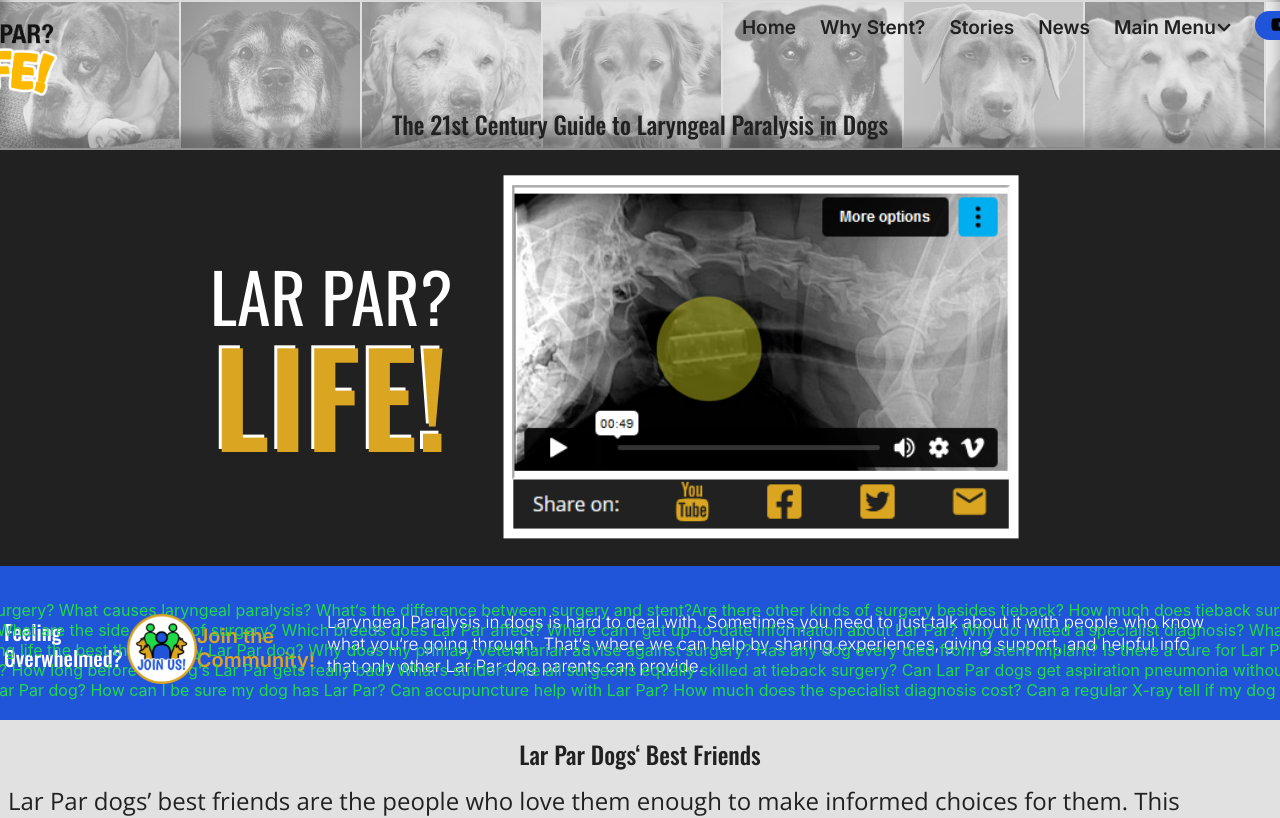
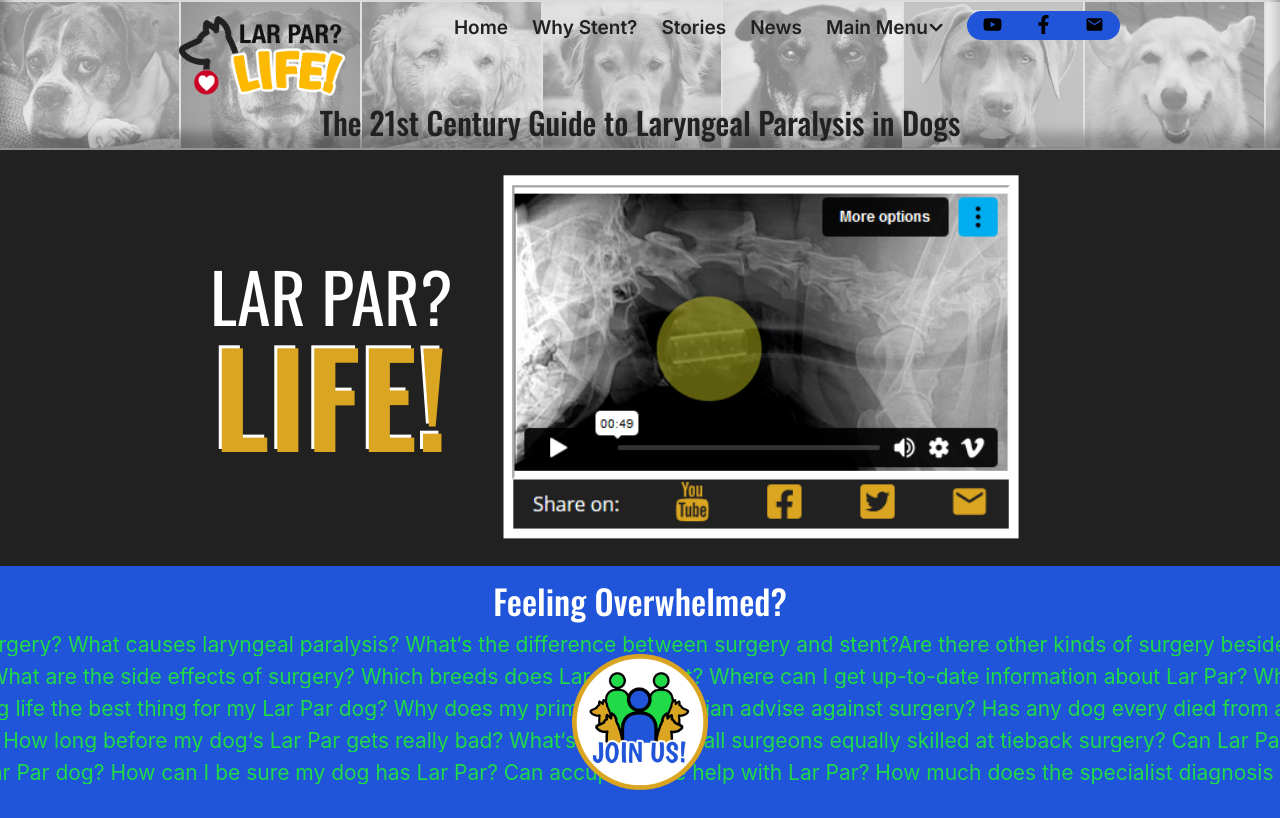
Before and after one commit to vanadu/lpl-2024, a Next.js app: page / in a window 1280 px wide. Shown: the top 818 px of the page. Built offline with nearby package versions, Linux system fonts and the light colour scheme; a web font is replaced by a local one.

Commit message:
2024.11.22 Adjust header slug font sizes

```diff
--- a/src/pages/index.js
+++ b/src/pages/index.js
@@ -72,6 +72,12 @@ const Home = ( {posts}) => {
 
       <section className={styles.section}>
         <div className={styles.section_content}>
+
+
+          <div className={styles.community_content}>
+
+
+
             <div className={styles.community}>
               <h2 className={styles.community_heading}>Feeling Overwhelmed?</h2>
 
@@ -90,6 +96,10 @@ const Home = ( {posts}) => {
               <div className={styles.community_text}>
                 <p>Laryngeal Paralysis in dogs is hard to deal with. Sometimes you need to just talk about it with people who know what you&lsquo;re going through. That&lsquo;s where we can help by sharing experiences, giving support, and helpful info that only other Lar Par dog parents can provide.</p>
               </div>
+
+
+            </div>
+
 
             {/* Container for the individual community question animations */}
             <div className={styles.community_questions}>
@@ -158,7 +168,7 @@ const Home = ( {posts}) => {
         <div className={styles.section_content}>
           <div className={styles.main}>
             {/* <h1 className={styles.content_head}>The 21st Century Guide to <span className="mobile-show-inline"><br /></span>Laryngeal Paralysis in Dogs</h1> */}
-            <h2 className={styles.content_subhead}>Lar Par Dogs&lsquo; Best Friends</h2>
+            <h2 className={styles.content_subhead}>Your Lar Par Dog&rsquo;s Best Friend</h2>
             <p className={styles.content_text}>Lar Par dogs&rsquo; best friends are the people who love them enough to make informed choices for them. This website is devoted to providing reliable, up-to-date information so that people can make the best decisions for their beloved canine companions who suffer from laryngeal paralysis.   </p>
 
             <h2 className={styles.content_subhead}>Lar Par: The Deadly Little Defect</h2>
--- a/src/styles/Header.module.scss
+++ b/src/styles/Header.module.scss
@@ -172,7 +172,7 @@
     align-items: flex-start;
     height: 138px;
     // !VA This is a problem
-    width: 1600px;
+    width: 80%;
   }
   display: flex;
   justify-content: space-between;
@@ -479,19 +479,19 @@
 // -----------
 .header_slug {
   @include mphone {
-    top: 70px;
+    top: 72px;
   }
   @include lphone {
-    top: 86px;
+    top: 84px;
   }
   @include tablet {
-    top: 80px;
+    top: 82px;
   }
   @include desktop {
-    top: 89px;
+    top: 84px;
   }
   @include ldesktop {
-    top: 110px;
+    top: 104px;
   }
   position: absolute;
   display: block;
@@ -503,34 +503,29 @@
 
 .header_slug_text {
   @include mphone {
-    padding-bottom: .5rem;
-    font-size: $mphoneSubheadFontSize;
-    line-height: $mphoneSubheadLineHeight;
+    font-size: $mphoneSlugFontSize;
+    line-height: $mphoneSlugLineHeight;
   }
   @include lphone {
-    padding-bottom: .5rem;
-    font-size: $lphoneSubheadFontSize;
-    line-height: $lphoneSubheadLineHeight;
+    font-size: $lphoneSlugFontSize;
+    line-height: $lphoneSlugLineHeight;
   }
   @include tablet {
-    padding-bottom: .5rem;
-    font-size: $tabletSubheadFontSize;
-    line-height: $tabletSubheadLineHeight;
+    font-size: $tabletSlugFontSize;
+    line-height: $tabletSlugLineHeight;
   }
   @include desktop {
-    padding-bottom: .5rem;
-    font-size: $desktopSubheadFontSize;
-    line-height: $desktopSubheadLineHeight;
+    font-size: $desktopSlugFontSize;
+    line-height: $desktopSlugLineHeight;
   }
   @include ldesktop {
-    padding-bottom: .5rem;
-    font-size: $ldesktopSubheadFontSize;
-    line-height: $ldesktopSubheadLineHeight;
+    font-size: $ldesktopSlugFontSize;
+    line-height: $ldesktopSlugLineHeight;
   }
   color: $dark_text_color;
   font-family: $secondary_font;
-  font-size: $rootSubheadFontSize;
-  line-height: $rootSubheadLineHeight;
+  font-size: $rootSlugFontSize;
+  line-height: $rootSlugLineHeight;
   font-weight: 500;
   text-align: center;
   text-shadow: -2px -2px 2px rgba(90,90,90,0.2);
--- a/src/styles/Home.module.scss
+++ b/src/styles/Home.module.scss
@@ -36,11 +36,23 @@
 
 // !VA In Home, section_content lives on the $primary_color background set in .section. None of the other pages have this two-toned scheme, at least for now.
 .section_content {
+  display: block;
+  margin: 0 auto;
   // !VA On the Home page, we don't want rounded edges or a 'card' for the content sections, so close up all the spaces
   width: 100%;
   // margin-top: .25rem;
   // padding:  0 0 .5rem;
   background: $content_bg_color;
+}
+
+.section_content .main {
+  @include desktop {
+    width: 1100px;
+    display: block;
+    margin: 0 auto;
+    padding: 0 .5rem 2rem;
+    background: $content_bg_color;
+  }
 }
 
 .two_column_content {
@@ -322,12 +334,24 @@
   color: $primary_color;
 }
 
-.main {
-  padding: 0 .5rem 2rem;
-}
+
 
 // !VA 2024
 // !VA
+
+.community_content {
+
+  display: flex;
+  flex-direction: column;
+  align-items: center;
+  position: relative;
+  background: $secondary_color;
+  z-index: 1;
+}
+
+
+
+
 .community {
   @include mphone {
     // Fill this
@@ -339,19 +363,16 @@
     padding: 1rem;
   }
   @include desktop {
-    // !VA 2024
     flex-direction: column;
     align-items: center;
     justify-content: center;
     width: 100%;
   }
   @include ldesktop {
-    flex-direction: row;
+    flex-direction: column;
     align-items: center;
-    justify-content: flex-end;
-    width: 100%;
-    margin: 0 auto;
-    padding: 2rem 3rem 2rem 0;
+    justify-content: center;
+    width: 1100px;
   }
   position: relative;
   display: flex;
@@ -360,13 +381,10 @@
   justify-content: space-between;
   width: 100%;
   padding-bottom: .75rem;
-  // !VA 2024
-  background: $secondary_color;
+  background: transparent;
   // !VA 2024 for the scrolling text animation so it's cut off at the edge of the container
   overflow: hidden;
-  z-index: 10;
-
-
+  z-index: 12;
 }
 
   // !VA This is for positioning the marquee block not the invidual marquee elements
@@ -380,16 +398,22 @@
   @include tablet {
     top: 3.75rem;
   }
+  @include desktop {
+    top: 4.25rem;
+  }
+  @include ldesktop {
+    top: 4.25rem;
+  }
   // position: absolute;
   top: 2.125rem;
   left: 0px;
-  z-index: 1;
   display: flex;
   flex-direction: column;
   // margin: 0 auto;
   white-space: nowrap;
   overflow: hidden;
   position: absolute;
+  z-index: 11;
 }
 
 .marquee_wrapper1, .marquee_wrapper2, .marquee_wrapper3, .marquee_wrapper4, .marquee_wrapper5 {
@@ -398,6 +422,12 @@
   }
   @include tablet {
     height: 1.688rem;
+  }
+  @include desktop {
+    height: 2rem;
+  }
+  @include ldesktop {
+    height: 2rem;
   }
   max-width: 100%;
   height: 1.25rem;
@@ -451,10 +481,12 @@
     line-height: 1.75rem;
   }
   @include desktop {
-    padding: .125rem 0;
-    font-size: 1.25rem;
-    line-height: 1.25rem;
-
+    font-size: 1.313rem;
+    line-height: 1.313rem;
+  }
+  @include ldesktop {
+    font-size: 1.313rem;
+    line-height: 1.313rem;
   }
   display: inline-block;
   padding: 0;
@@ -525,7 +557,14 @@
     line-height: $tabletHeadLineHeight;
   }
   @include desktop {
-    font-size: 2rem;
+    padding: 1rem .25rem .188rem;
+    font-size: $desktopHeadFontSize;
+    line-height: $desktopHeadLineHeight;
+  }
+  @include ldesktop {
+    padding: 1rem .25rem .188rem;
+    font-size: $ldesktopHeadFontSize;
+    line-height: $ldesktopHeadLineHeight;
   }
   padding: .5rem .25rem .25rem;
   color: $light_text_color;
@@ -549,11 +588,13 @@
     width: 110px;
     margin: 1.25rem 0 .5rem;
   }
-  // !VA 2024
   @include desktop {
     width: 130px;
-    height: auto;
-    margin: 2rem 0;
+    margin: 2rem 0 .5rem
+  }
+  @include ldesktop {
+    width: 136px;
+    margin: 2rem 0 .5rem
   }
   position: relative;
   width: 70px;
@@ -582,6 +623,11 @@
     font-size: 36px;
     margin-top: .75rem;
   }
+  @include ldesktop {
+    // !VA 2024
+    font-size: 36px;
+    margin-top: .75rem;
+  }
   margin-top: .575rem;
   color: $primary_color;
   font-family: $inter_font;
@@ -604,6 +650,16 @@
       padding: .638rem 1rem 0;
       font-size: $tabletTextFontSize;
       line-height: $tabletTextLineHeight;
+    }
+    @include desktop {
+      padding: .638rem 1rem 0;
+      font-size: $desktopTextFontSize;
+      line-height: $desktopTextLineHeight;
+    }
+    @include ldesktop {
+      padding: .638rem 1rem 0;
+      font-size: $desktopTextFontSize;
+      line-height: $desktopTextLineHeight;
     }
     padding: .125rem .75rem 0;
     color: $light_text_color;
--- a/src/styles/variables.scss
+++ b/src/styles/variables.scss
@@ -73,6 +73,19 @@ $test_color: #606060;
 
 
 */
+// !VA Header Slug
+$rootSlugFontSize: 1.188rem;
+$rootSlugLineHeight: 1.375rem;
+$mphoneSlugFontSize: 1.375rem;
+$mphoneSlugLineHeight: 1.638rem;
+$lphoneSlugFontSize: 1.5rem;
+$lphoneSlugLineHeight: 1.75rem;
+$tabletSlugFontSize: 1.5rem;
+$tabletSlugLineHeight: 1.75rem;
+$desktopSlugFontSize: 1.688rem;
+$desktopSlugLineHeight: 2.938rem;
+$ldesktopSlugFontSize: 1.938rem;
+$ldesktopSlugLineHeight: 2.25rem;
 
 // !VA Main Head H1
 $rootHeadFontSize: 1.313rem;
@@ -124,9 +137,6 @@ $desktopMenuFontSize: 1.063rem;
 $desktopMenuLineHeight: 1.625rem;
 $ldesktopMenuFontSize: 1.188rem;
 $ldesktopMenuLineHeight: 1.688rem;
-
-
-
 
 // !VA Table cells
 $rootTableFontSize: .913rem;
```
Lines whose indentation alone changed are shown as unchanged.
